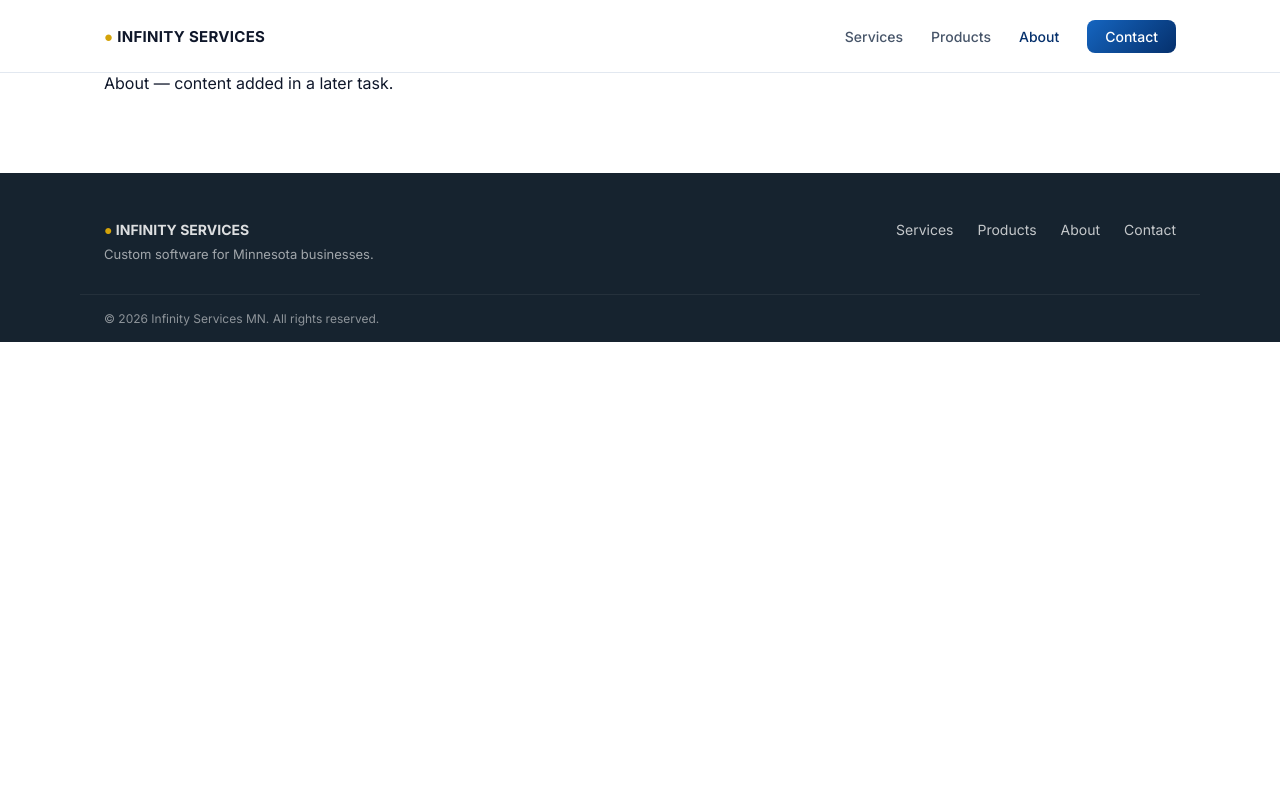
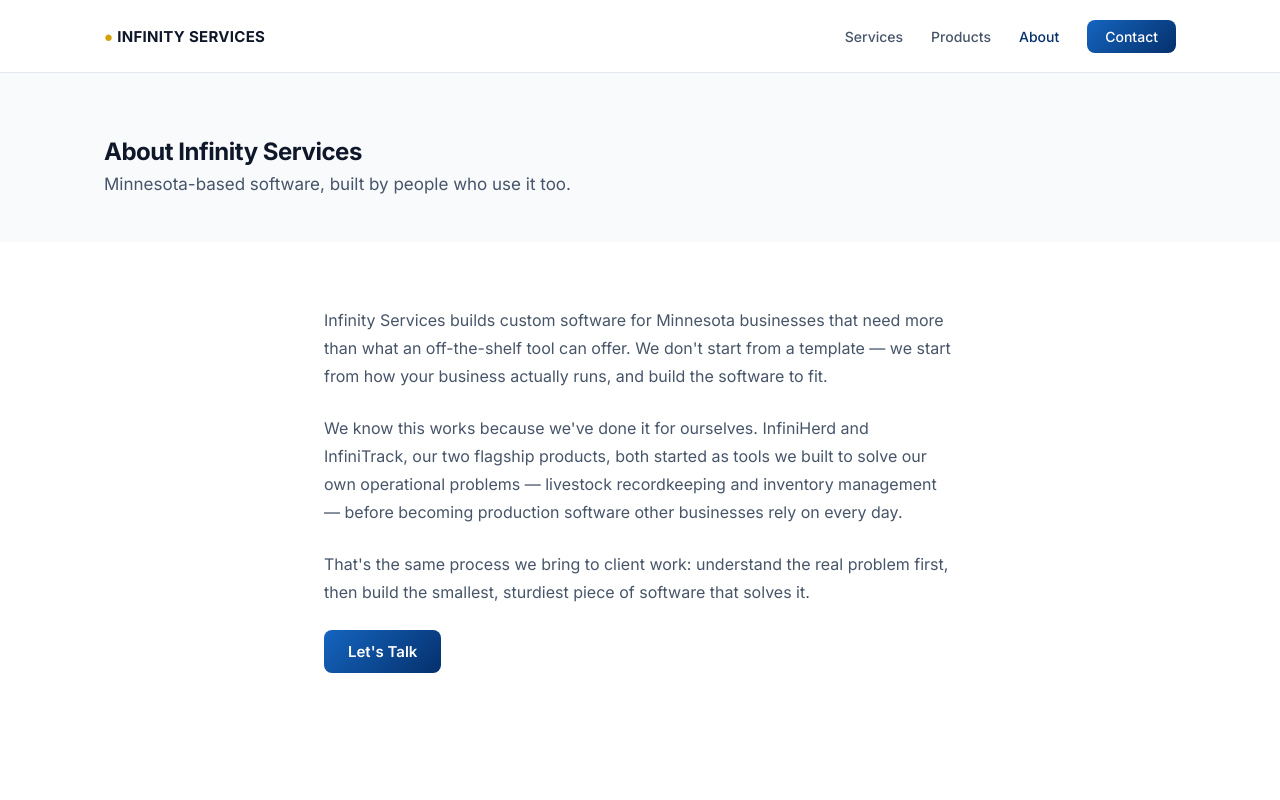
Before and after one commit to infinityservices/infinityservicesmn-web, an Angular app: page /about in a window 1280 px wide. Shown: the top 800 px of the page. Built offline with nearby package versions, Linux system fonts and the light colour scheme.

Commit message:
Build out about page content

```diff
--- /dev/null
+++ b/src/app/pages/about/about.component.html
@@ -0,0 +1,30 @@
+<section class="page-header">
+  <div class="container">
+    <h1>About Infinity Services</h1>
+    <p>Minnesota-based software, built by people who use it too.</p>
+  </div>
+</section>
+
+<section class="section">
+  <div class="container narrow">
+    <p>
+      Infinity Services builds custom software for Minnesota businesses that
+      need more than what an off-the-shelf tool can offer. We don't start
+      from a template — we start from how your business actually runs, and
+      build the software to fit.
+    </p>
+    <p>
+      We know this works because we've done it for ourselves. InfiniHerd and
+      InfiniTrack, our two flagship products, both started as tools we built
+      to solve our own operational problems — livestock recordkeeping and
+      inventory management — before becoming production software other
+      businesses rely on every day.
+    </p>
+    <p>
+      That's the same process we bring to client work: understand the real
+      problem first, then build the smallest, sturdiest piece of software
+      that solves it.
+    </p>
+    <a routerLink="/contact" class="btn btn-primary">Let's Talk</a>
+  </div>
+</section>
--- /dev/null
+++ b/src/app/pages/about/about.component.scss
@@ -0,0 +1,25 @@
+.page-header {
+  background: var(--color-slate-50);
+  padding: 64px 0 48px;
+
+  p {
+    color: var(--color-text-secondary);
+    font-size: 17px;
+    margin-top: 8px;
+  }
+}
+
+.section {
+  padding: 64px 0;
+}
+
+.narrow {
+  max-width: 680px;
+
+  p {
+    font-size: 16px;
+    line-height: 1.75;
+    color: var(--color-text-secondary);
+    margin-bottom: 24px;
+  }
+}
--- a/src/app/pages/about/about.component.ts
+++ b/src/app/pages/about/about.component.ts
@@ -1,8 +1,11 @@
 import { Component } from '@angular/core';
+import { RouterLink } from '@angular/router';
 
 @Component({
   selector: 'app-about',
   standalone: true,
-  template: `<div class="container"><p>About — content added in a later task.</p></div>`,
+  imports: [RouterLink],
+  templateUrl: './about.component.html',
+  styleUrl: './about.component.scss',
 })
 export class AboutComponent {}
```
Also changed, not shown: 1 other file (tests, documents, lock files or other folders).
